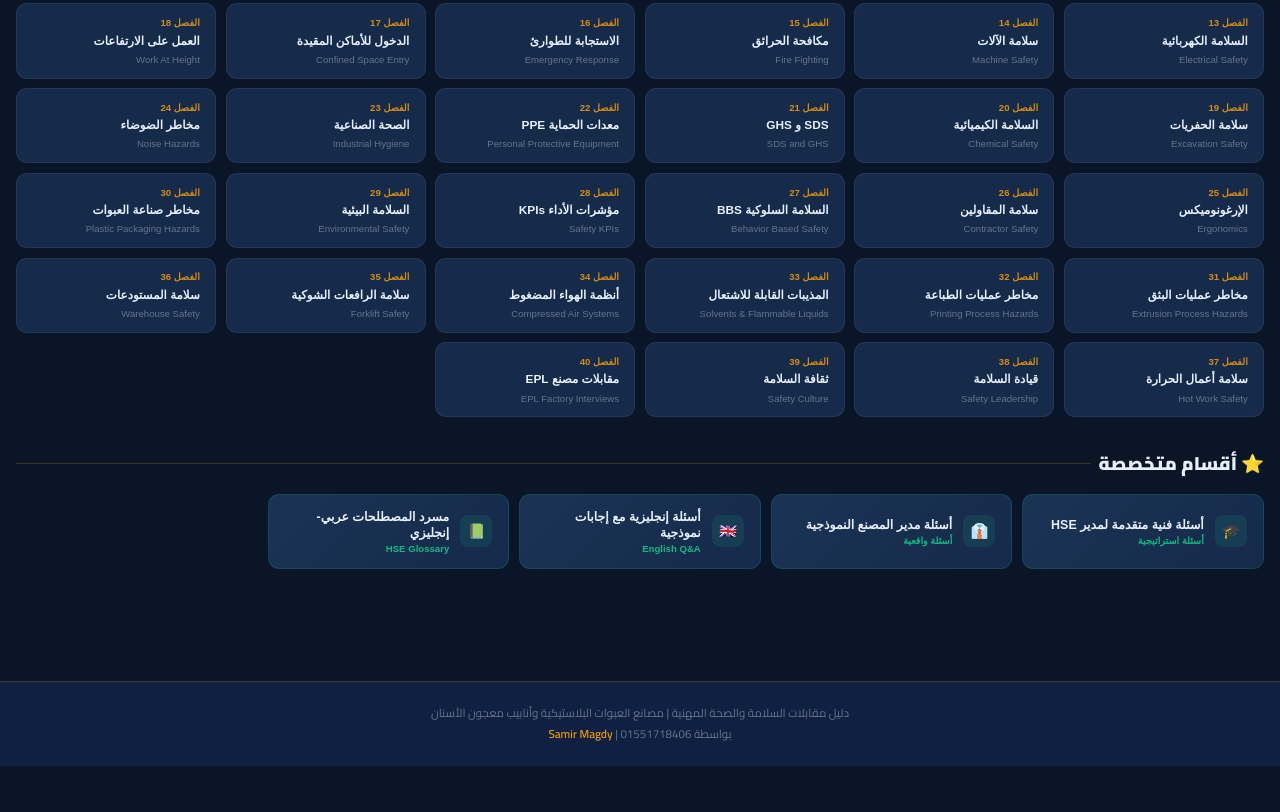
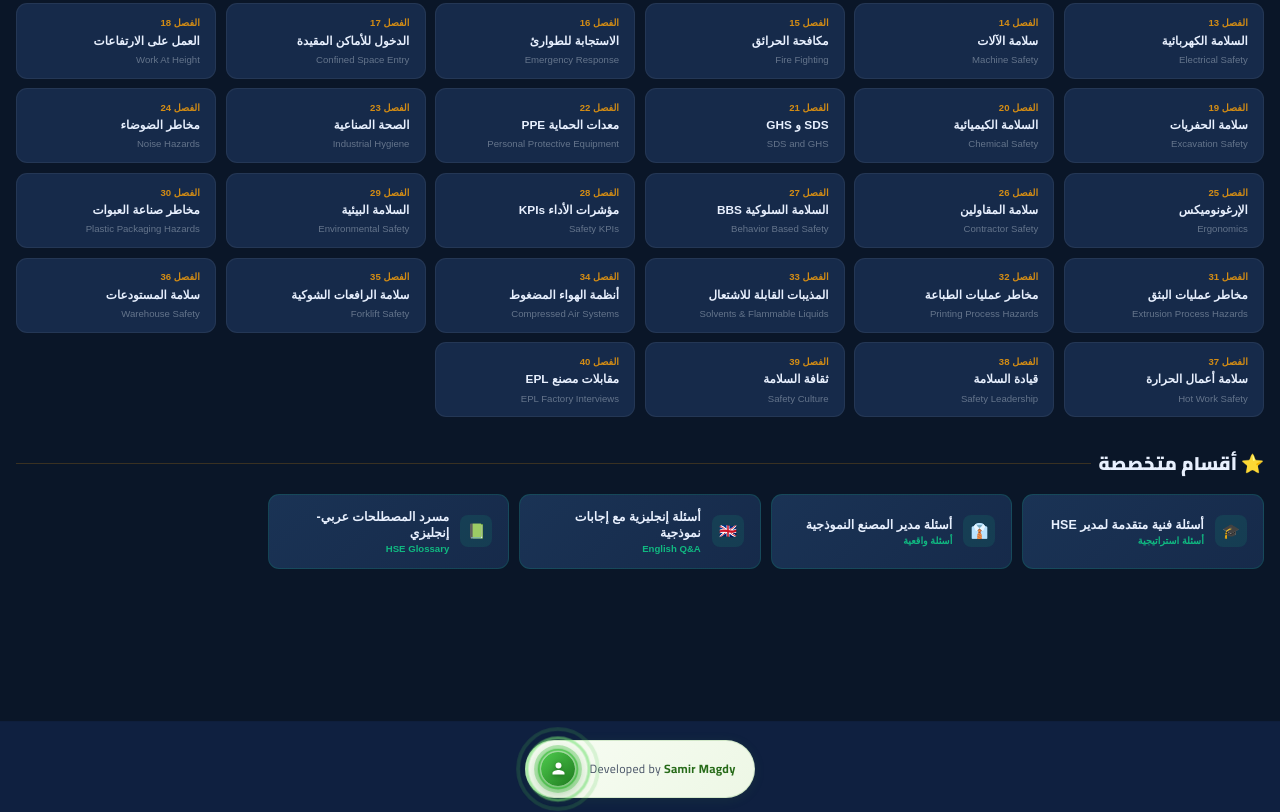
Before and after one commit to samermagdy1/HES_TESRER, a plain HTML site: page index.html in a window 1280 px wide. Shown: the part 429-1241 px from the top of the page. Before the commit the page ends 1195 px from the top, so only its background shows below. Drawn offline with Linux system fonts and the light colour scheme.

Commit message:
Update and rename hse_interview_guide (1).html to index.html

```diff
--- a/hse_interview_guide (1).html
+++ b/index.html
@@ -110,10 +110,49 @@ footer span{color:var(--ac);font-weight:600}
     </div>
   </div>
 </div>
-<footer>
-  <div>&#1583;&#1604;&#1610;&#1604; &#1605;&#1602;&#1575;&#1576;&#1604;&#1575;&#1578; &#1575;&#1604;&#1587;&#1604;&#1575;&#1605;&#1577; &#1608;&#1575;&#1604;&#1589;&#1581;&#1577; &#1575;&#1604;&#1605;&#1607;&#1606;&#1610;&#1577; | &#1605;&#1589;&#1575;&#1606;&#1593; &#1575;&#1604;&#1593;&#1576;&#1608;&#1575;&#1578; &#1575;&#1604;&#1576;&#1604;&#1575;&#1587;&#1578;&#1610;&#1603;&#1610;&#1577; &#1608;&#1571;&#1606;&#1575;&#1576;&#1610;&#1576; &#1605;&#1593;&#1580;&#1608;&#1606; &#1575;&#1604;&#1571;&#1587;&#1606;&#1575;&#1606;</div>
-  <div>&#1576;&#1608;&#1575;&#1587;&#1591;&#1577; <span>Samir Magdy</span> | 01551718406</div>
+<!-- ═══════════════════════════════════════ -->
+<!--           FOOTER — Samir Magdy          -->
+<!-- ═══════════════════════════════════════ -->
+<style>
+.samir-footer{text-align:center;padding:18px 0 14px;margin-top:40px;border-top:1px solid rgba(0,0,0,0.07);font-family:'Cairo',sans-serif;direction:ltr;user-select:none}
+.samir-footer .sf-inner{display:inline-flex;align-items:center;gap:9px;background:linear-gradient(135deg,#f8fdf4,#edf7e5);border:1px solid rgba(74,153,56,0.18);border-radius:50px;padding:6px 18px 6px 10px;box-shadow:0 2px 12px rgba(74,153,56,0.10);transition:box-shadow .3s,transform .3s}
+.samir-footer .sf-inner:hover{box-shadow:0 4px 20px rgba(74,153,56,0.22);transform:translateY(-1px)}
+.samir-footer .sf-text{font-size:12px;color:#4a5568;letter-spacing:.3px;font-weight:500}
+.samir-footer .sf-text strong{color:#276b19;font-weight:700}
+.samir-footer .sf-icon-wrap{position:relative;display:flex;align-items:center;justify-content:center;width:44px;height:44px;flex-shrink:0}
+.samir-footer .sf-pulse{position:absolute;border-radius:50%;background:transparent;border:2.5px solid #3dbe3d;animation:sf-pulse-ring 1.6s ease-out infinite}
+.samir-footer .sf-pulse:nth-child(1){width:44px;height:44px;animation-delay:0s}
+.samir-footer .sf-pulse:nth-child(2){width:44px;height:44px;animation-delay:0.55s}
+.samir-footer .sf-pulse:nth-child(3){width:44px;height:44px;animation-delay:1.1s}
+@keyframes sf-pulse-ring{
+  0%  {transform:scale(.65);opacity:1;border-color:#3dbe3d}
+  60% {opacity:.5;border-color:#7de87d}
+  100%{transform:scale(2);opacity:0;border-color:#3dbe3d}
+}
+.samir-footer .sf-icon-link{position:relative;z-index:2;display:flex;align-items:center;justify-content:center;width:34px;height:34px;border-radius:50%;background:linear-gradient(135deg,#4ecb4e,#1e7a1e);box-shadow:0 0 0 4px rgba(61,190,61,0.25),0 3px 10px rgba(30,122,30,0.5);text-decoration:none;transition:transform .25s,box-shadow .25s;animation:sf-icon-glow 1.6s ease-in-out infinite alternate}
+@keyframes sf-icon-glow{
+  0%  {box-shadow:0 0 0 4px rgba(61,190,61,0.2),0 3px 10px rgba(30,122,30,0.4)}
+  100%{box-shadow:0 0 0 7px rgba(61,190,61,0.35),0 4px 18px rgba(30,122,30,0.65)}
+}
+.samir-footer .sf-icon-link:hover{transform:scale(1.2) rotate(10deg);box-shadow:0 0 0 8px rgba(61,190,61,0.4),0 6px 22px rgba(30,122,30,0.7);animation:none}
+.samir-footer .sf-icon-link svg{width:15px;height:15px;fill:#fff;filter:drop-shadow(0 1px 2px rgba(0,0,0,0.3))}
+</style>
+
+<footer class="samir-footer">
+  <div class="sf-inner">
+    <div class="sf-icon-wrap">
+      <span class="sf-pulse"></span>
+      <span class="sf-pulse"></span>
+      <span class="sf-pulse"></span>
+      <a class="sf-icon-link" href="https://samermagdy1.github.io/C-V/" target="_blank" rel="noopener noreferrer" title="تواصل مع Samir Magdy">
+        <svg viewBox="0 0 24 24" xmlns="http://www.w3.org/2000/svg"><path d="M12 12c2.7 0 4.8-2.1 4.8-4.8S14.7 2.4 12 2.4 7.2 4.5 7.2 7.2 9.3 12 12 12zm0 2.4c-3.2 0-9.6 1.6-9.6 4.8v2.4h19.2v-2.4c0-3.2-6.4-4.8-9.6-4.8z"/></svg>
+      </a>
+    </div>
+    <span class="sf-text">Developed by <strong>Samir Magdy</strong></span>
+  </div>
 </footer>
+<!-- ═══════════════════════════════════════ -->
+<!-- ═══════════════════════════════════════ -->
 <script>
 const DB={
 ch1:[
```
